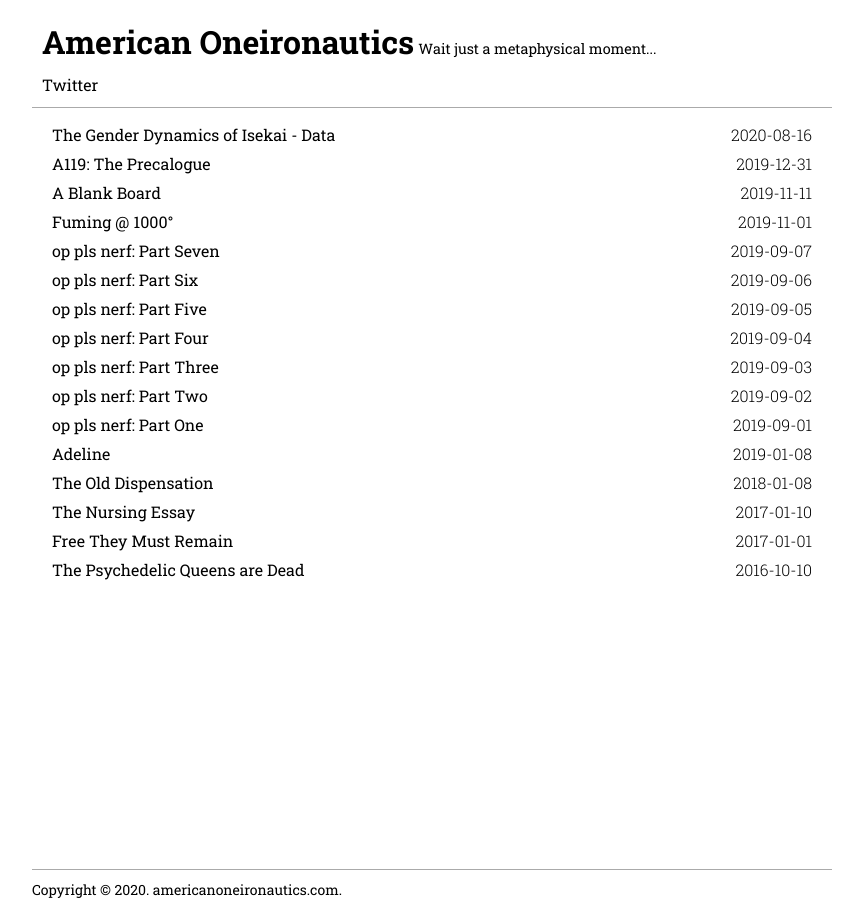
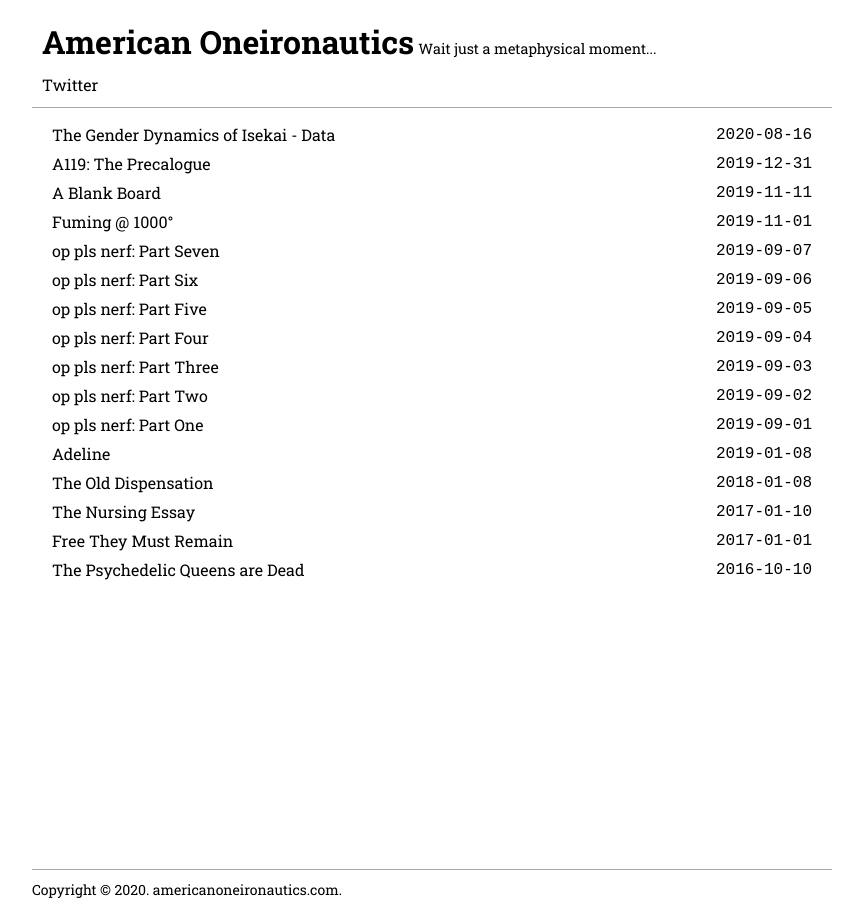
Before and after one commit to AmericanOneironautics/americanoneironautics.github.io, a Jekyll site: the page built from index.html, in a window 1280 px wide. Shown: the whole page, without its empty margins (208-1051 px from the left). Built offline with Jekyll 4.4.1, drawn with Linux system fonts in a browser that asks for light colours; the list of posts is cut into pages by our own code.

Commit message:
nifty changes

```diff
--- a/_data/menus.yml
+++ b/_data/menus.yml
@@ -6,6 +6,7 @@
 
 - title: 'Twitter'
   absoluteUrl: true
+  newTab: true
   url: 'https://twitter.com/AOneironautics'
 
 - default: menu_about
--- a/_includes/header.html
+++ b/_includes/header.html
@@ -6,7 +6,8 @@
   <ul class="header-main-nav">
     {% for item in site.data.menus %}
     <li class="header-main-nav-item">
-      <a href="{% if item.absoluteUrl != true %}{{ site.baseurl }}/{% endif %}{{ item.url }}">
+      <a href="{% if item.absoluteUrl != true %}{{ site.baseurl }}/{% endif %}{{ item.url }}"
+      {% if item.newTab == true %} target="_blank" {% endif %}>
         {% if item.default %}
           {{site.data.lang[site.language][item.default]}}
         {% else %}
--- a/_sass/post-list.scss
+++ b/_sass/post-list.scss
@@ -17,6 +17,8 @@
   font-weight: 300;
 }
 
+.posts-list-item > span:last-child { font-family: 'Courier New', monospace; }
+
 
 .list-pagination {
   margin: 20px 0 10px 0;
--- a/_sass/post.scss
+++ b/_sass/post.scss
@@ -5,7 +5,7 @@
 }
 
 .post-content p {
-  line-height: 20px;
+  line-height: 2;
 }
 
 .post-content img {
```
Also changed, not shown: assets/images/A119_2.png (added), assets/images/AO.jpg (added), assets/images/Baloon.JPG (added), assets/images/DP.jpg (added), assets/images/Pier.JPG (added), assets/images/Purple.jpg (added), assets/images/Tiki.JPG (added), assets/images/Yellow.JPG (added), 7 other files.
